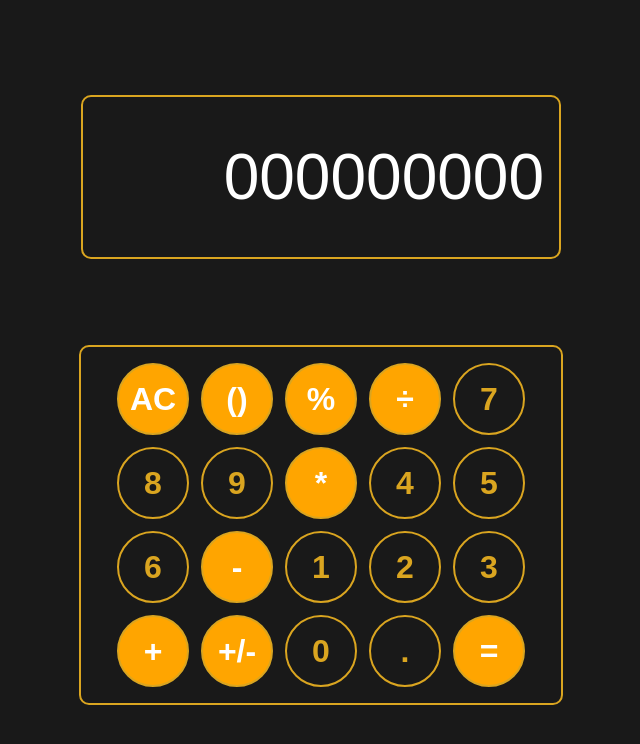
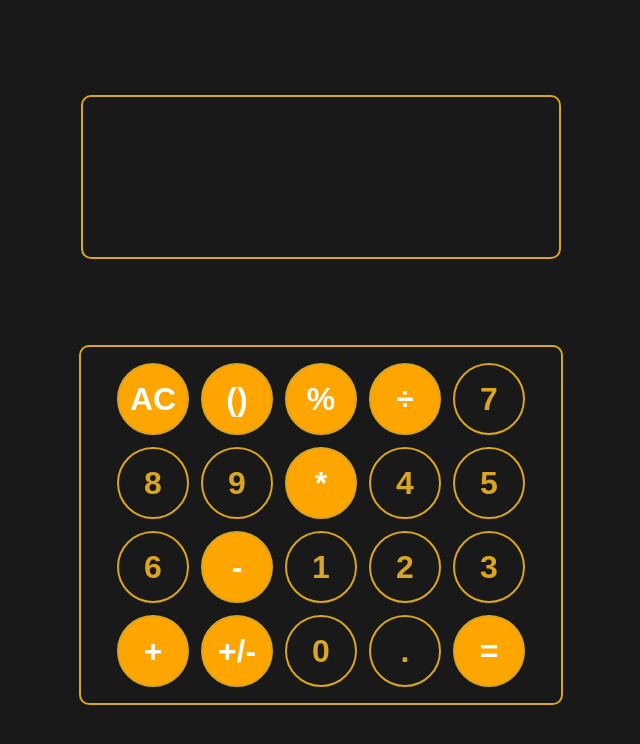
Before and after one commit to Chitrakar09/beginner-web-creations, a plain HTML site: page Calculator/index.html in a window 1280 px wide. Shown: the whole page, without its empty margins (319-959 px from the left). Drawn offline with Linux system fonts and the light colour scheme.

Commit message:
CalculatorV2.1

```diff
--- a/Calculator/index.html
+++ b/Calculator/index.html
@@ -11,7 +11,7 @@
       <div class="calculator-box">
         <div class="textArea">
           <label for="textarea"></label>
-          <input id="textarea" type="text" value="000000000" />
+          <input id="textarea" type="text" value="" readonly />
         </div>
         <div class="buttons">
           <button class="action-button" data-key="C">AC</button>
```
